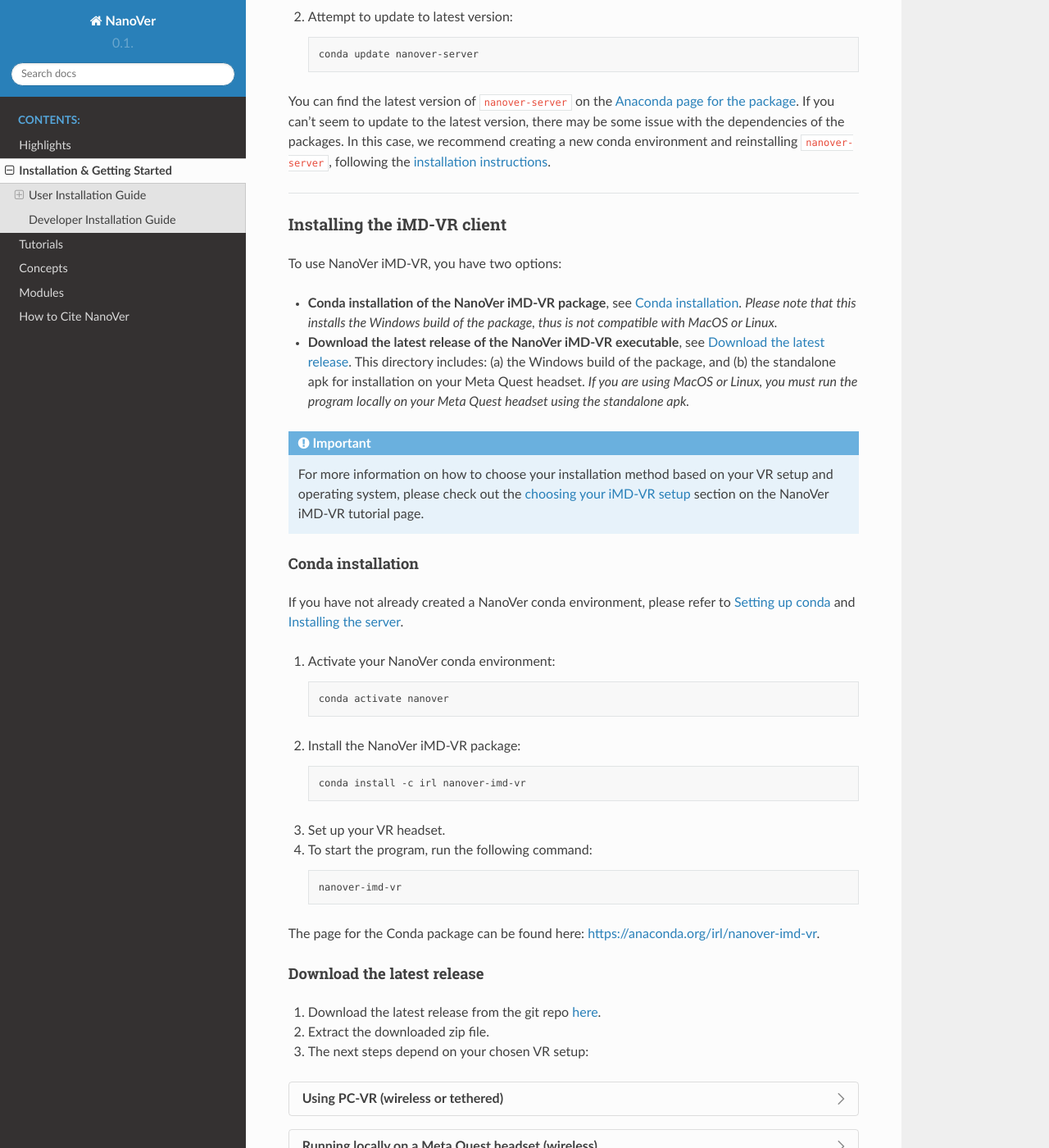
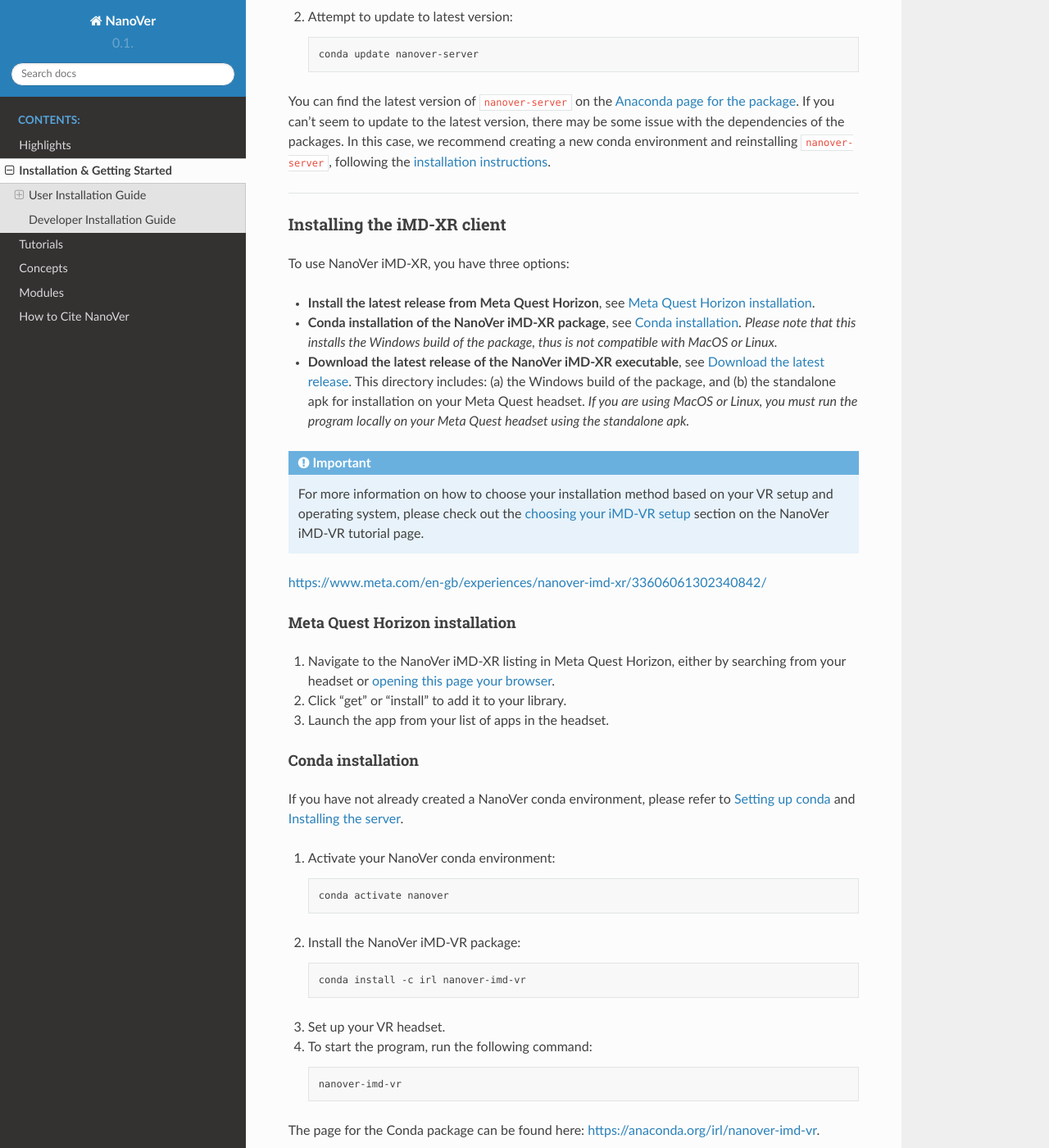
Before and after one commit to IRL2/nanover-docs, a Sphinx documentation site: the page built from source/installation.rst, in a window 1280 px wide and 1400 px high, scrolled down 1457 px. Shown: the whole window at 82% size. Built offline with Sphinx 7.4.7 and the Read the Docs theme 3.1.0, drawn with Linux system fonts in a browser that asks for light colours; pages that are not in the unit, such as notebooks, are missing from menus; the version number could not be read and is left out; some of the changed text lies outside the part shown.

Commit message:
install method meta horizon

```diff
--- a/source/installation.rst
+++ b/source/installation.rst
@@ -92,16 +92,19 @@
 
 .. _installing_imdvr_client:
 
-Installing the iMD-VR client
+Installing the iMD-XR client
 ############################
 
-To use NanoVer iMD-VR, you have two options:
+To use NanoVer iMD-XR, you have three options:
 
-* **Conda installation of the NanoVer iMD-VR package**, see :ref:`conda_installation_VR_client`.
+* **Install the latest release from Meta Quest Horizon**, see :ref:`horizon_installation_xr_client`.
+
+
+* **Conda installation of the NanoVer iMD-XR package**, see :ref:`conda_installation_VR_client`.
   *Please note that this installs the Windows build of the package, thus is not compatible with MacOS or Linux.*
 
 
-* **Download the latest release of the NanoVer iMD-VR executable**, see :ref:`download_latest_release_VR_client`.
+* **Download the latest release of the NanoVer iMD-XR executable**, see :ref:`download_latest_release_VR_client`.
   This directory includes: (a) the Windows build of the package, and (b) the standalone apk for installation on your
   Meta Quest headset.
   *If you are using MacOS or Linux, you must run the program locally on your Meta Quest headset using the standalone apk.*
@@ -111,6 +114,21 @@
     For more information on how to choose your installation method based on your VR setup and operating system,
     please check out the :ref:`choosing your iMD-VR setup<choosing_setup_iMD-VR>` section on the NanoVer iMD-VR
     tutorial page.
+
+https://www.meta.com/en-gb/experiences/nanover-imd-xr/33606061302340842/
+
+.. _horizon_installation_xr_client:
+
+Meta Quest Horizon installation
+~~~~~~~~~~~~~~~~~~~~~~~~~~~~~~~
+
+#. Navigate to the NanoVer iMD-XR listing in Meta Quest Horizon, either by searching from your headset or
+   `opening this page your browser <https://www.meta.com/en-gb/experiences/nanover-imd-xr/33606061302340842/>`_.
+
+#. Click "get" or "install" to add it to your library.
+
+#. Launch the app from your list of apps in the headset.
+
 
 .. _conda_installation_VR_client:
 
```
